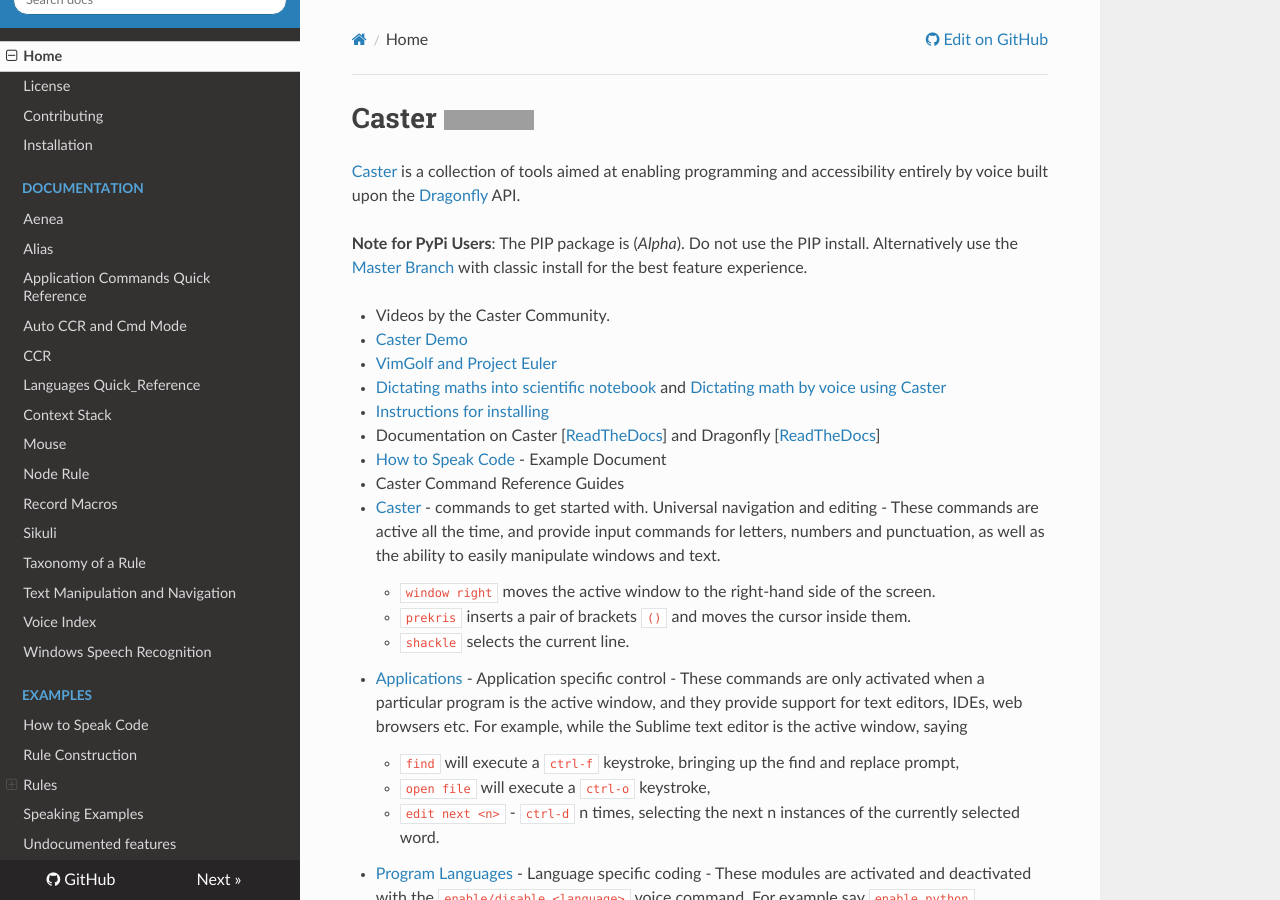
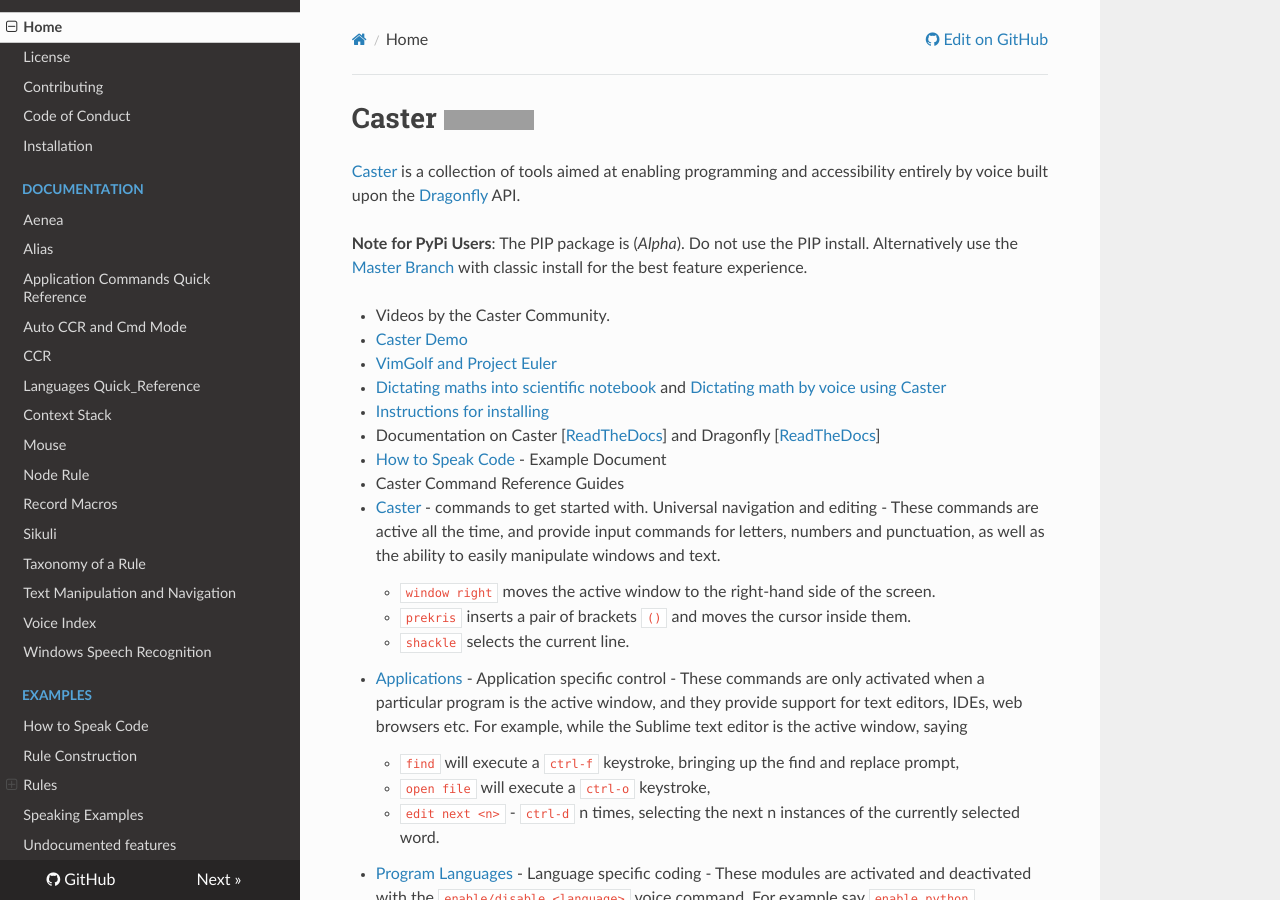
Before and after one commit to dictation-toolbox/Caster, an MkDocs documentation site: the page built from docs/README.md, in a window 1280 px wide and 900 px high. Built offline with MkDocs 1.6.1, drawn with Linux system fonts in a browser that asks for light colours; nearby versions of some CDN libraries; comment, search, counter and statistics services are not loaded; grey boxes are pictures that could not be loaded.

Commit message:
move code of conduct to docs

```diff
--- a/mkdocs.yml
+++ b/mkdocs.yml
@@ -20,6 +20,7 @@ nav:
     - Home: README.md
     - License: LICENSE.md
     - Contributing: Contributing.md
+    - Code of Conduct: CODE_OF_CONDUCT.md
     - Installation: Installation.md
     - Documentation:
         - Aenea: readthedocs/Aenea.md
```
Also changed, not shown: docs/CODE_OF_CONDUCT.md (renamed from CODE_OF_CONDUCT.md).
